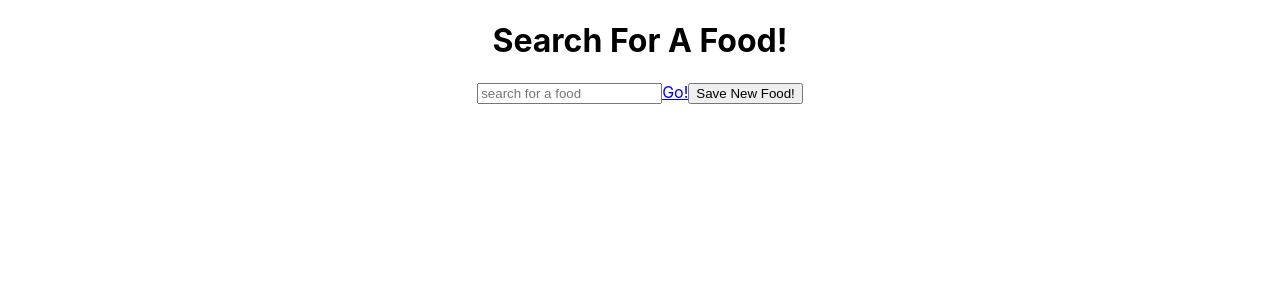
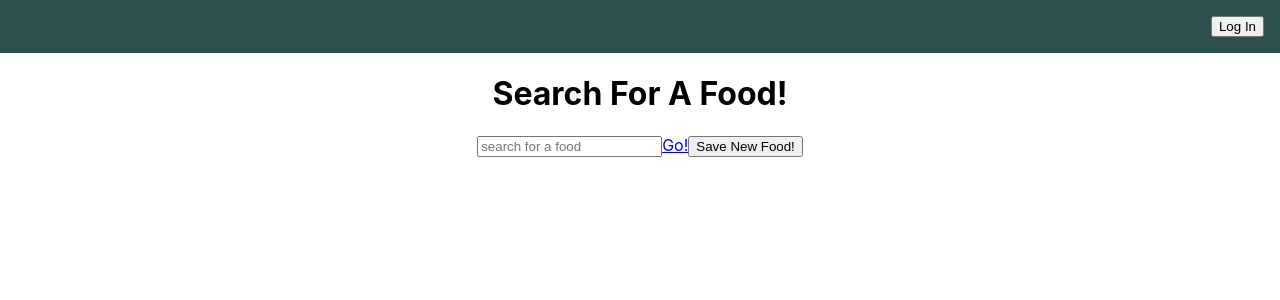
Before and after one commit to GiammaCarioca/router-patterns, a React (Create React App) app: page / in a window 1280 px wide. Shown: the top 300 px of the page. Built offline with nearby package versions, Linux system fonts and the light colour scheme.

Commit message:
withRouter higher order component

```diff
--- a/src/App.js
+++ b/src/App.js
@@ -1,6 +1,7 @@
 import React, { Component } from 'react';
 import Food from './Food';
 import Meal from './Meal';
+import Navbar from './Navbar';
 import FoodSearch from './FoodSearch';
 import { Route, Switch } from 'react-router-dom';
 import './App.css';
@@ -9,6 +10,7 @@
 	render() {
 		return (
 			<div className="App">
+				<Navbar />
 				<Switch>
 					<Route exact path="/food/:name" render={routeProps => <Food {...routeProps} />} />
 					<Route exact path="/food/:foodName/drink/:drinkName" component={Meal} />
--- /dev/null
+++ b/src/Navbar.css
@@ -0,0 +1,6 @@
+.Navbar {
+	display: flex;
+	justify-content: flex-end;
+	background: darkslategray;
+	padding: 1rem;
+}
--- /dev/null
+++ b/src/Navbar.js
@@ -0,0 +1,24 @@
+import React, { Component } from 'react';
+import { withRouter } from 'react-router-dom';
+import './Navbar.css';
+
+class Navbar extends Component {
+	constructor(props) {
+		super(props);
+		this.handleLogin = this.handleLogin.bind(this);
+	}
+
+	handleLogin() {
+		alert('LOGGED YOU IN!');
+		this.props.history.push('/food/salmon');
+	}
+
+	render() {
+		return (
+			<div className="Navbar">
+				<button onClick={this.handleLogin}>Log In</button>
+			</div>
+		);
+	}
+}
+export default withRouter(Navbar);
```
